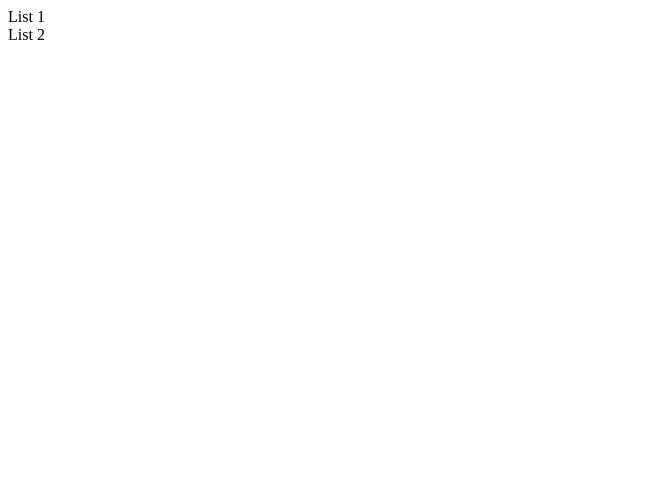
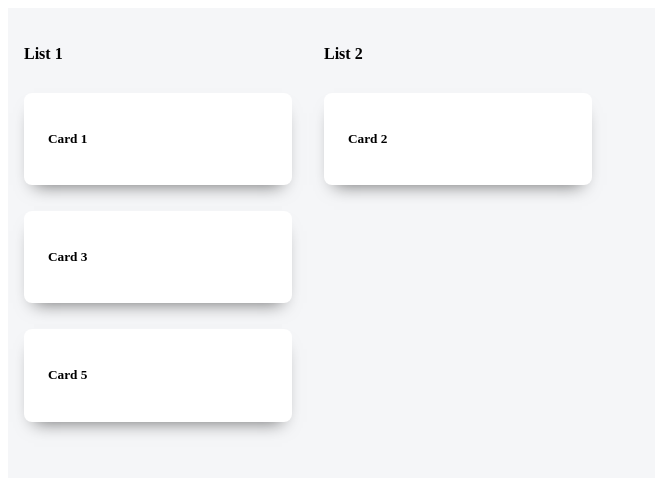
Before and after one commit to INNOVATIVEGAMER/kanban-board-sample, a React (Vite) app: page / in a window 1280 px wide. Shown: the top 478 px of the page, without its empty margins (0-655 px from the left). Built offline with nearby package versions, Linux system fonts and the light colour scheme.

Commit message:
added card comp and css layout

```diff
--- a/package.json
+++ b/package.json
@@ -22,6 +22,7 @@
     "eslint": "^8.57.0",
     "eslint-plugin-react-hooks": "^4.6.0",
     "eslint-plugin-react-refresh": "^0.4.6",
+    "sass": "^1.76.0",
     "typescript": "^5.2.2",
     "vite": "^5.2.0"
   }
--- a/src/components/Board/List.module.scss
+++ b/src/components/Board/List.module.scss
@@ -0,0 +1,13 @@
+.list {
+  display: grid;
+  grid-auto-rows: max-content;
+  grid-gap: 0.5rem;
+  padding: 1rem;
+  border-radius: 8px;
+
+  .content {
+    display: flex;
+    flex-direction: column;
+    gap: 1rem;
+  }
+}
--- a/src/components/Board/List.tsx
+++ b/src/components/Board/List.tsx
@@ -1,4 +1,6 @@
+import Card from "../Card/Card";
 import { card, listIDs } from "../types";
+import styles from "./List.module.scss";
 
 type Props = {
   cards: card[];
@@ -6,8 +8,24 @@ type Props = {
   listID: listIDs;
 };
 
-const List = ({ cards, listId, title }: Props) => {
-  return <div>{title}</div>;
+const List = ({ cards, listID, title }: Props) => {
+  const sortedCards = cards.sort((a, b) => a.order - b.order);
+
+  return (
+    <div className={styles.list}>
+      <h4>{title}</h4>
+      <div className={styles.content}>
+        {sortedCards.map((c) => (
+          <Card
+            key={`listId-${c.id}`}
+            id={c.id}
+            listID={listID}
+            title={c.title}
+          />
+        ))}
+      </div>
+    </div>
+  );
 };
 
 export default List;
--- /dev/null
+++ b/src/components/Card/Card.module.scss
@@ -0,0 +1,12 @@
+.card {
+  padding: 1rem 1.5rem;
+  background: #fff;
+  border-radius: 8px;
+  box-shadow: 0px 10px 17px -10px rgba(0, 0, 0, 0.59);
+  margin-bottom: 10px;
+  position: relative;
+}
+
+.hidden {
+  display: none;
+}
--- /dev/null
+++ b/src/components/Card/Card.tsx
@@ -0,0 +1,21 @@
+import { useState } from "react";
+import { listIDs } from "../types";
+import styles from "./Card.module.scss";
+
+type Props = {
+  id: string;
+  title: string;
+  listID: listIDs;
+};
+
+const Card = ({ id, listID, title }: Props) => {
+  const [onHold, setOnHold] = useState(false);
+
+  return (
+    <div id={id} className={`${styles.card} ${onHold ? styles.hidden : ""}`}>
+      <h5>{title}</h5>
+    </div>
+  );
+};
+
+export default Card;
--- /dev/null
+++ b/src/components/Kanban/Kanban.module.scss
@@ -0,0 +1,8 @@
+.wrapper {
+  display: grid;
+  grid-auto-columns: 300px;
+  grid-auto-flow: column;
+
+  background-color: #f5f6f8;
+  height: 100vh;
+}
--- a/src/components/Kanban/Kanban.tsx
+++ b/src/components/Kanban/Kanban.tsx
@@ -1,6 +1,7 @@
 import { useState } from "react";
 import List from "../Board/List";
 import { card, list, listIDs } from "../types";
+import styles from "./Kanban.module.scss";
 
 const lists: list[] = [
   {
@@ -19,19 +20,19 @@ type data = {
 const initialData: data = {
   list1: [
     {
-      id: "qwe1",
+      id: "abc1",
       title: "Card 1",
       listId: "list1",
       order: 1,
     },
     {
-      id: "qwe3",
+      id: "abc2",
       title: "Card 3",
       listId: "list1",
       order: 2,
     },
     {
-      id: "qwe5",
+      id: "abc3",
       title: "Card 5",
       listId: "list1",
       order: 3,
@@ -39,7 +40,7 @@ const initialData: data = {
   ],
   list2: [
     {
-      id: "qwe2",
+      id: "abc4",
       title: "Card 2",
       listId: "list2",
       order: 1,
@@ -51,7 +52,7 @@ const Kanban = () => {
   const [data, setData] = useState(initialData);
 
   return (
-    <div>
+    <div className={styles.wrapper}>
       {lists.map((l) => (
         <List cards={data[l.listID]} title={l.title} listID={l.listID} />
       ))}
```
Also changed, not shown: 1 other file (tests, documents, lock files or other folders).
